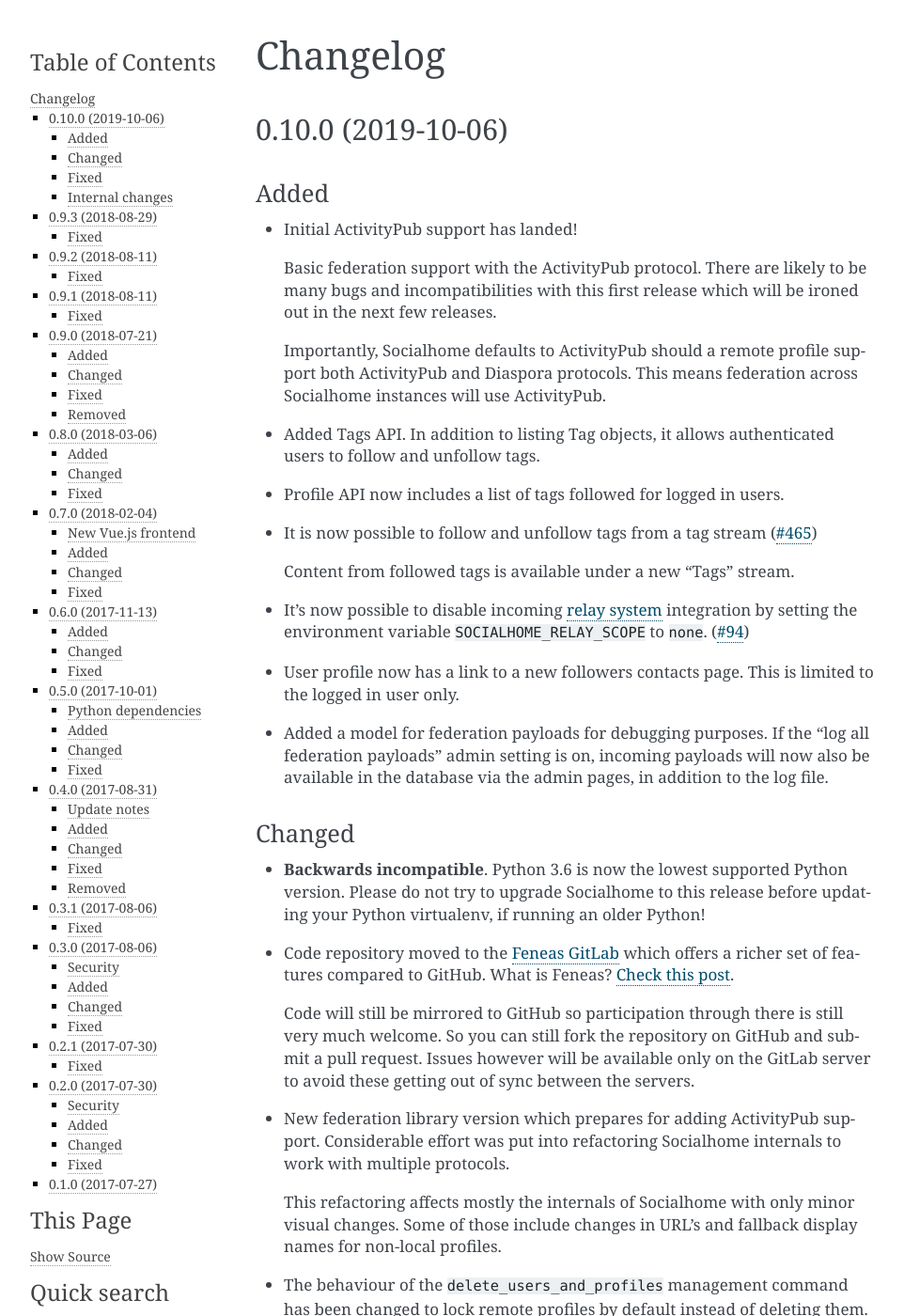
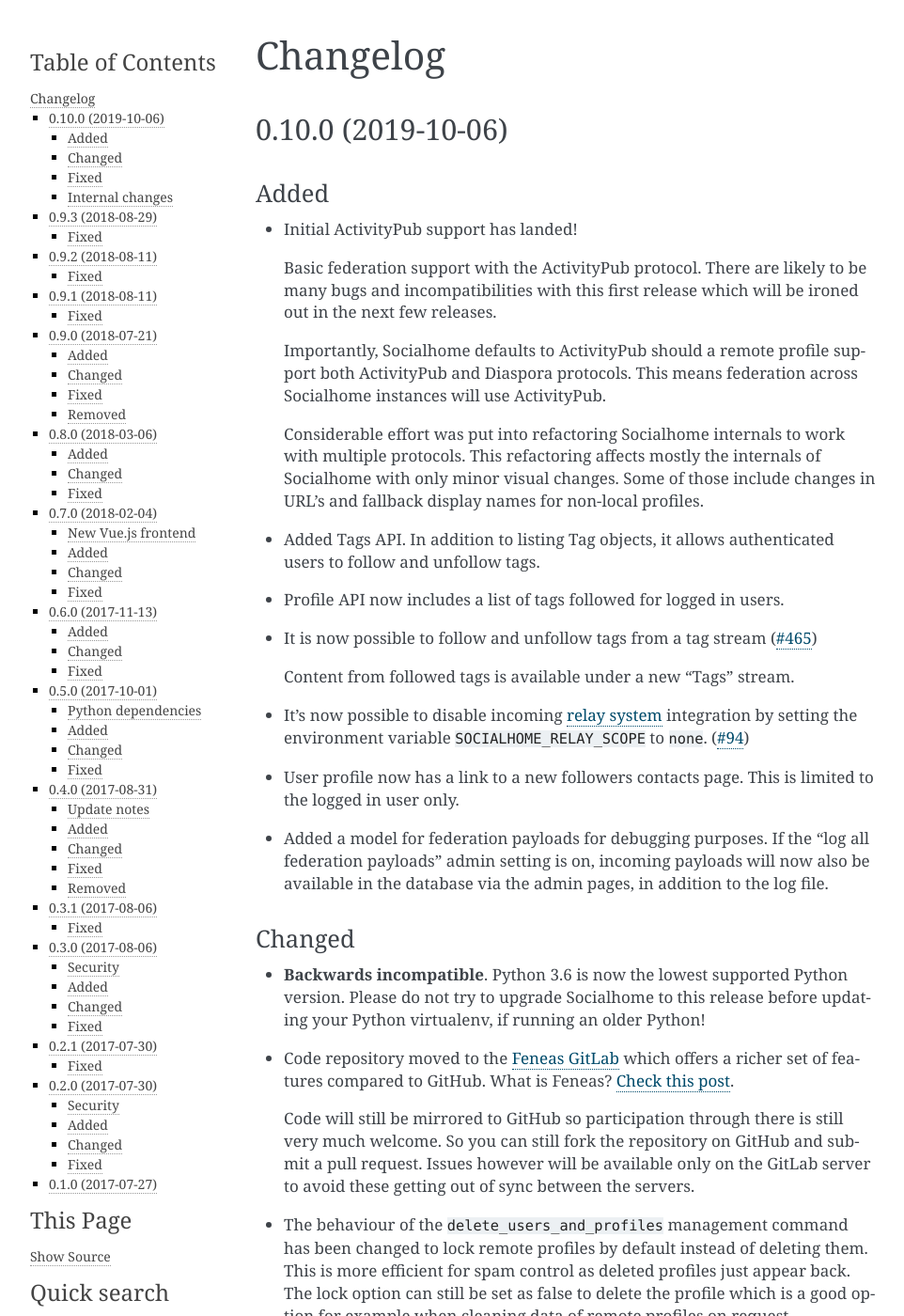
Before and after one commit to jaywink/socialhome, a Sphinx documentation site: the page built from docs/changelog.rst, in a window 1280 px wide and 1400 px high. Shown: the whole window at 94% size, without its empty margins (148-1110 px from the left). Built offline with Sphinx 7.4.7, drawn with Linux system fonts in a browser that asks for light colours; some of the changed lines change nothing that is shown.

Commit message:
Correction: Release v0.10.0 :)

```diff
--- a/docs/changelog.rst
+++ b/docs/changelog.rst
@@ -18,6 +18,11 @@
   Importantly, Socialhome defaults to ActivityPub should a remote profile support both
   ActivityPub and Diaspora protocols. This means federation across Socialhome instances
   will use ActivityPub.
+
+  Considerable effort was put into refactoring Socialhome internals to work with multiple
+  protocols. This refactoring affects mostly the internals of Socialhome with only minor
+  visual changes. Some of those include changes in URL's and fallback display names for
+  non-local profiles.
 
 * Added Tags API. In addition to listing Tag objects, it allows authenticated users to follow and unfollow tags.
 
@@ -41,10 +46,6 @@
 * Code repository moved to the `Feneas GitLab <https://git.feneas.org/socialhome/socialhome>`_ which offers a richer set of features compared to GitHub. What is Feneas? `Check this post <https://feneas.org/hello-federation/>`_.
 
   Code will still be mirrored to GitHub so participation through there is still very much welcome. So you can still fork the repository on GitHub and submit a pull request. Issues however will be available only on the GitLab server to avoid these getting out of sync between the servers.
-
-* New federation library version which prepares for adding ActivityPub support. Considerable effort was put into refactoring Socialhome internals to work with multiple protocols.
-
-  This refactoring affects mostly the internals of Socialhome with only minor visual changes. Some of those include changes in URL's and fallback display names for non-local profiles.
 
 * The behaviour of the ``delete_users_and_profiles`` management command has been changed to lock remote profiles by default instead of deleting them. This is more efficient for spam control as deleted profiles just appear back. The lock option can still be set as false to delete the profile which is a good option for example when cleaning data of remote profiles on request.
 
```
